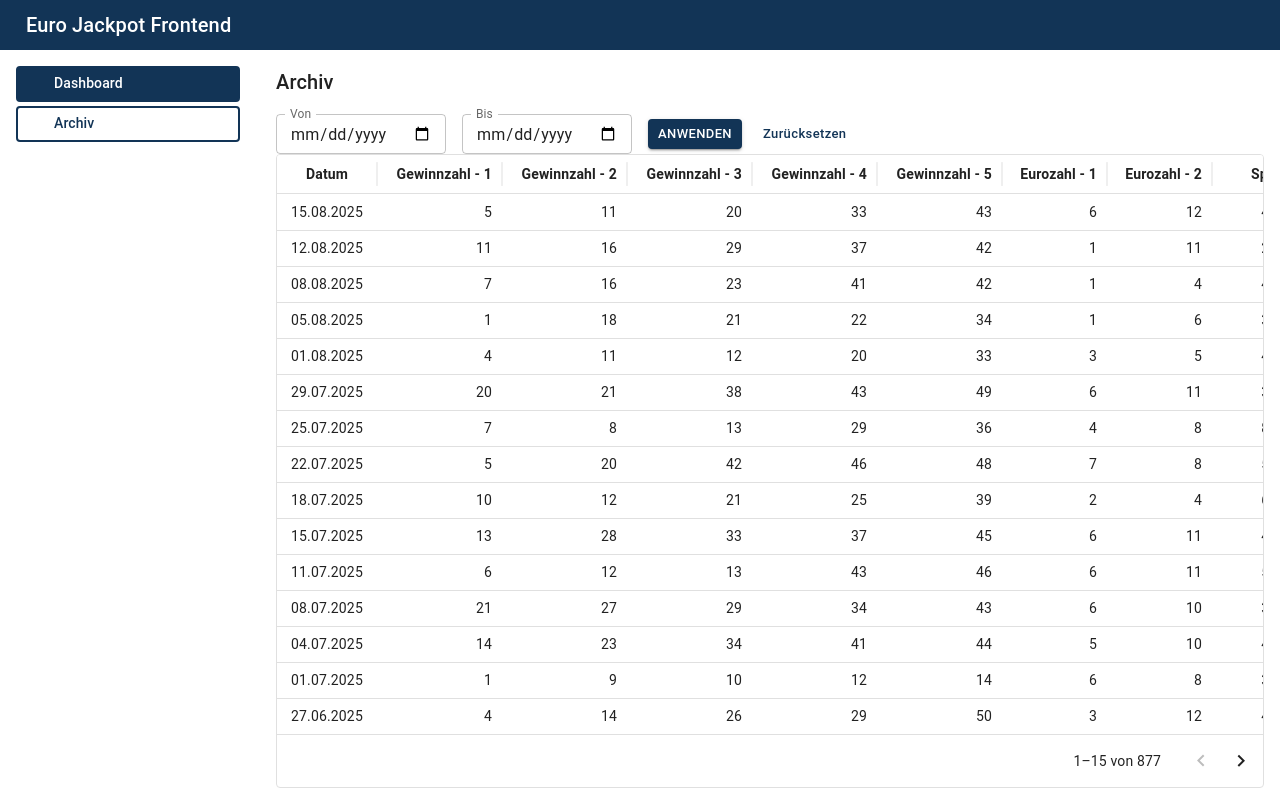
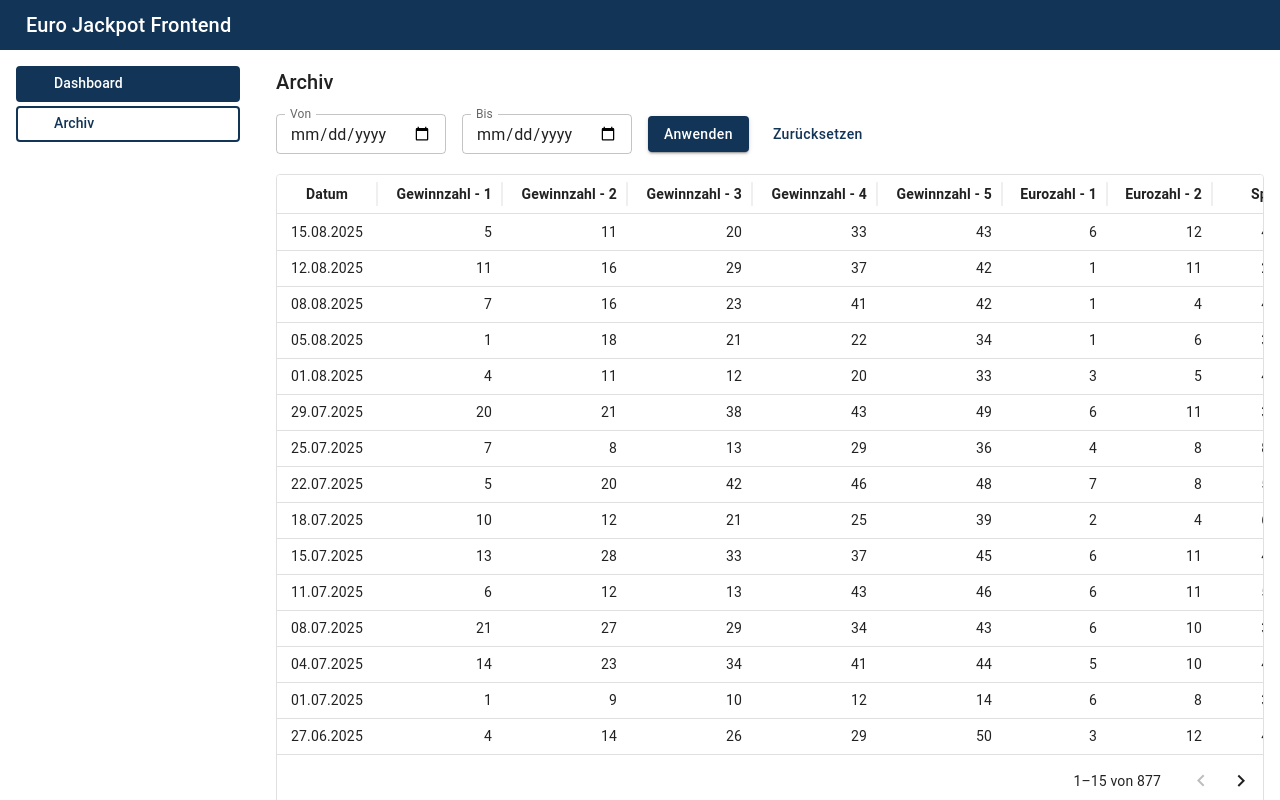
Before and after one commit to thebuoyant/euro-jackpot-frontend, a Next.js app: page /archive in a window 1280 px wide. Built offline with nearby package versions, Linux system fonts and the light colour scheme; some icons are missing.

Commit message:
EJF-21 Minor improvements

```diff
--- a/src/app/archive/Archive.css
+++ b/src/app/archive/Archive.css
@@ -1,3 +1,7 @@
 .archive-page {
   height: 100%;
+
+  .archive-toolbar {
+    height: 60px;
+  }
 }
--- a/src/app/archive/ArchiveToolbar.tsx
+++ b/src/app/archive/ArchiveToolbar.tsx
@@ -47,15 +47,14 @@
         InputLabelProps={{ shrink: true }}
         size="small"
       />
-      <Button variant="contained" onClick={onApply} size="small">
+      <Button
+        variant="contained"
+        onClick={onApply}
+        sx={{ textTransform: "none" }}
+      >
         Anwenden
       </Button>
-      <Button
-        variant="text"
-        onClick={onClear}
-        size="small"
-        sx={{ textTransform: "none" }}
-      >
+      <Button variant="text" onClick={onClear} sx={{ textTransform: "none" }}>
         Zurücksetzen
       </Button>
     </Box>
```
